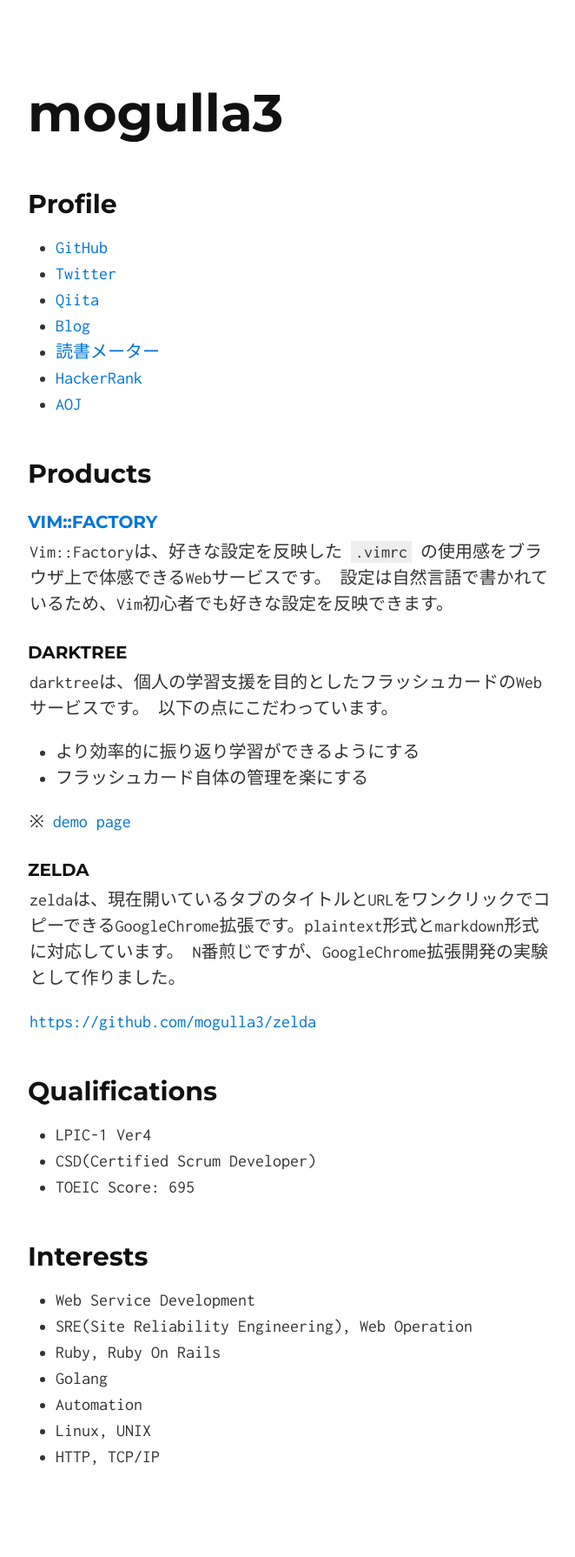
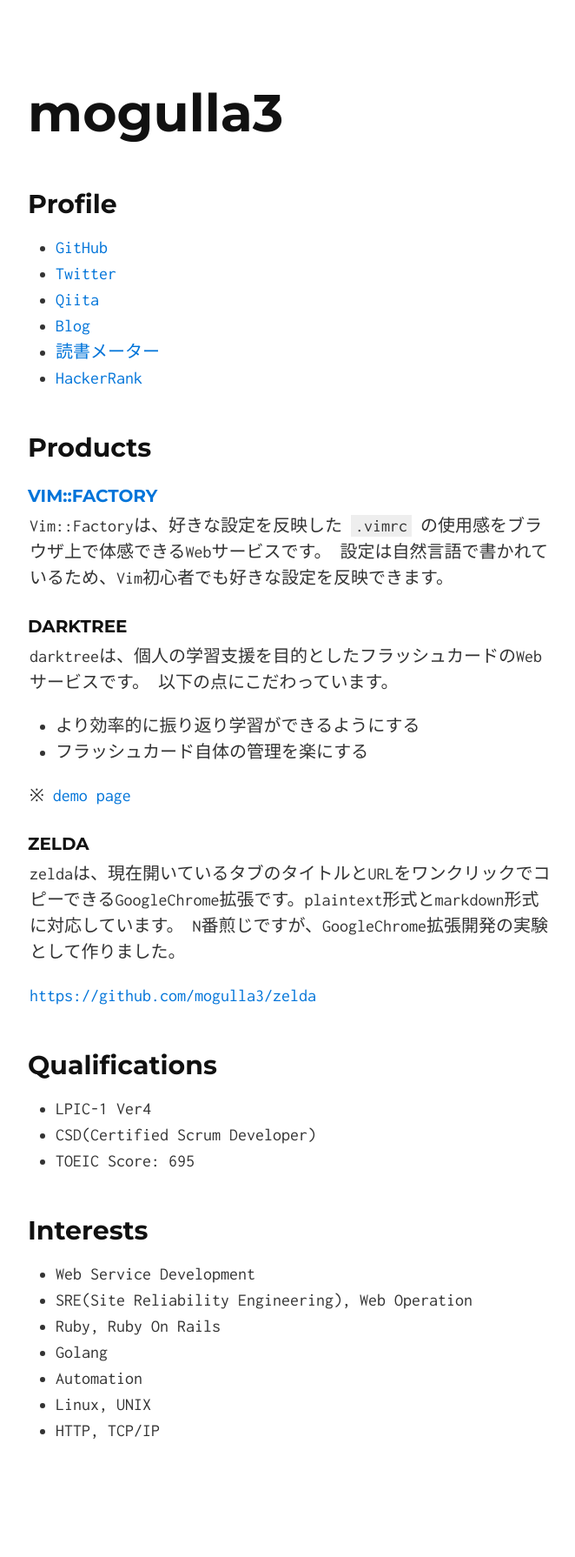
Before and after one commit to mogulla3/mogulla3.github.io, a Jekyll site: the page built from index.md, in a window 1280 px wide. Shown: the whole page at 87% size, without its empty margins (306-968 px from the left). Built offline with Jekyll 4.4.1, drawn with Linux system fonts in a browser that asks for light colours; our own code applies the rules of GitHub Pages for plain Markdown files; after the commit the page ends 1760 px from its top, so only the background shows below that.

Commit message:
Remove AOJ link

```diff
--- a/index.md
+++ b/index.md
@@ -10,7 +10,6 @@
 - [Blog](http://sandragon.hatenablog.com/)
 - [読書メーター](https://bookmeter.com/users/652493)
 - [HackerRank](https://www.hackerrank.com/mogulla3?hr_r=1)
-- [AOJ](http://judge.u-aizu.ac.jp/onlinejudge/user.jsp?id=mogulla3#2)
 
 ## Products
 
```
Also changed, not shown: 1 other file.
